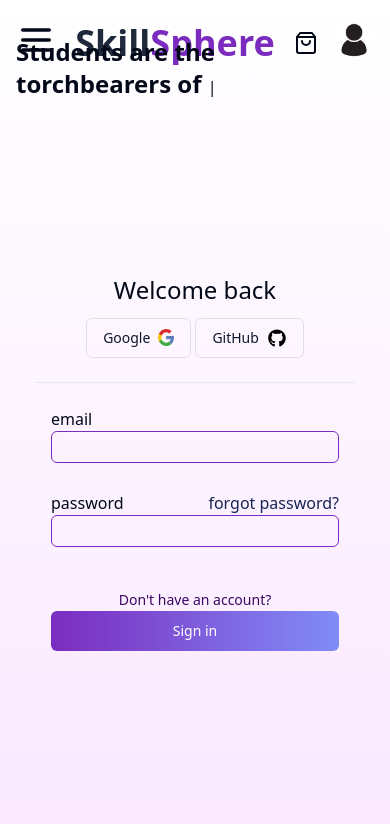
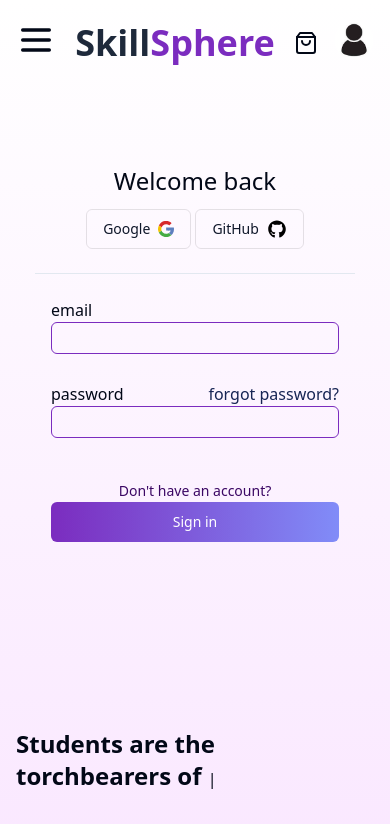
Before and after one commit to Mvishal123/courseapp-IEEE, a Next.js app: page /signin in a window 390 px wide. Shown: the top 824 px of the page. Built offline with nearby package versions, Linux system fonts and the light colour scheme; no server answers.

Commit message:
changed layout check1

```diff
--- /dev/null
+++ b/src/app/(user)/layout.tsx
@@ -0,0 +1,14 @@
+import UserHeader from "@/components/Header";
+
+export default function RootLayout({
+  children,
+}: {
+  children: React.ReactNode;
+}) {
+  return (
+    <div>
+      <UserHeader />
+      <div>{children}</div>
+    </div>
+  );
+}
--- a/src/app/signin/page.tsx
+++ b/src/app/(user)/signin/page.tsx
@@ -94,7 +94,7 @@
           </div>
         </div>
       </section>
-      <section className="relative flex justify-start items-center order-first md:order-last h-20 md:h-full pt-6 md:p-0">
+      <section className="relative flex justify-start items-center md:order-last h-20 md:h-full p-0">
         <TypeAnimationStudent />
       </section>
     </main>
--- a/src/app/layout.tsx
+++ b/src/app/layout.tsx
@@ -21,7 +21,6 @@
         <RecoilProvider>
           <body>
             <InitUser />
-            <UserHeader />
             {children}
           </body>
         </RecoilProvider>
--- a/src/components/Header.tsx
+++ b/src/components/Header.tsx
@@ -18,7 +18,7 @@
   return (
     <header className="absolute container top-0 w-full px-4 md:px-6 lg:px-8 py-5 flex justify-between items-center backdrop:blur-md border-b/10">
       <MenuHeader />
-      <h1 className="text-4xl font-extrabold text-slate-800 cursor-pointer">
+      <h1 className="text-4xl font-extrabold text-slate-800 cursor-pointer" onClick={() => router.push("/")}>
         Skill<span className="text-[#7b2cbf]">Sphere</span>
       </h1>
 
```
Also changed, not shown: src/app/(user)/courses/page.tsx (renamed from src/app/courses/page.tsx), src/app/(user)/page.tsx (renamed from src/app/page.tsx), src/app/(user)/signup/page.tsx (renamed from src/app/signup/page.tsx).
